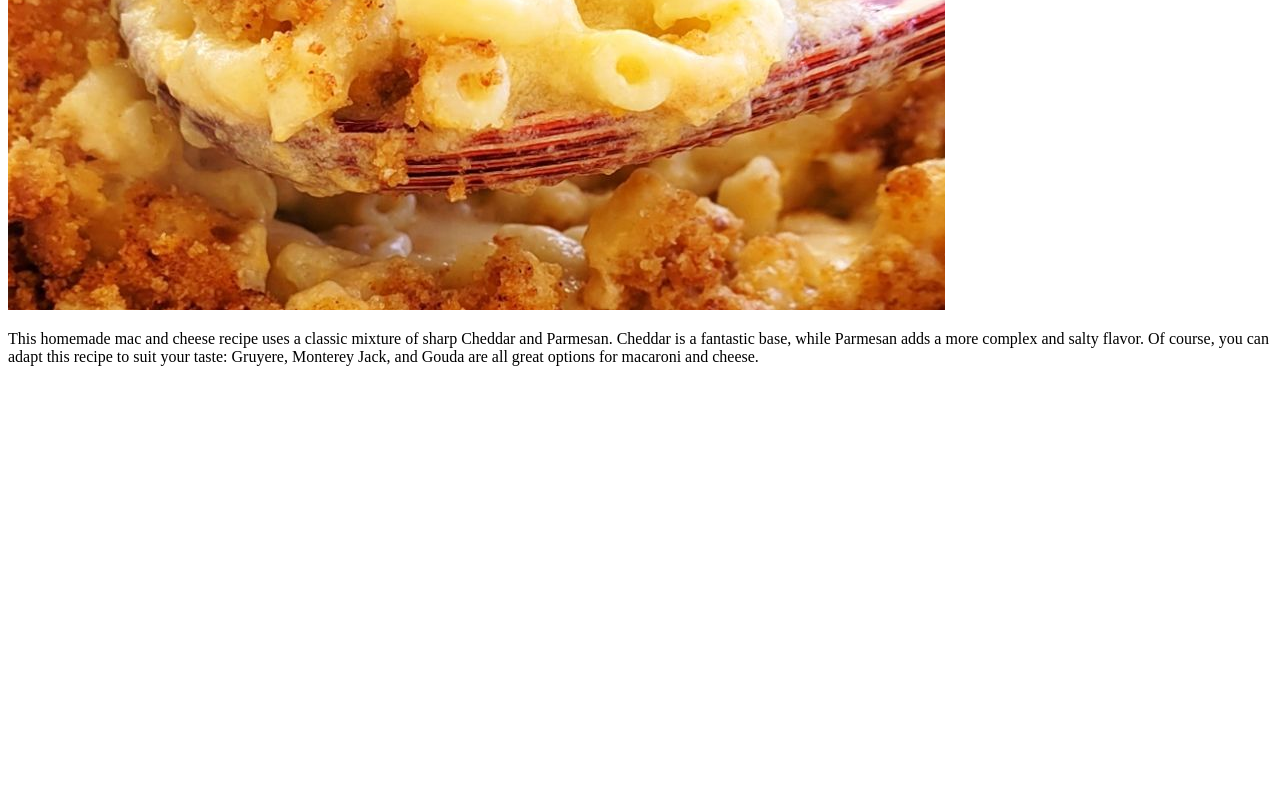
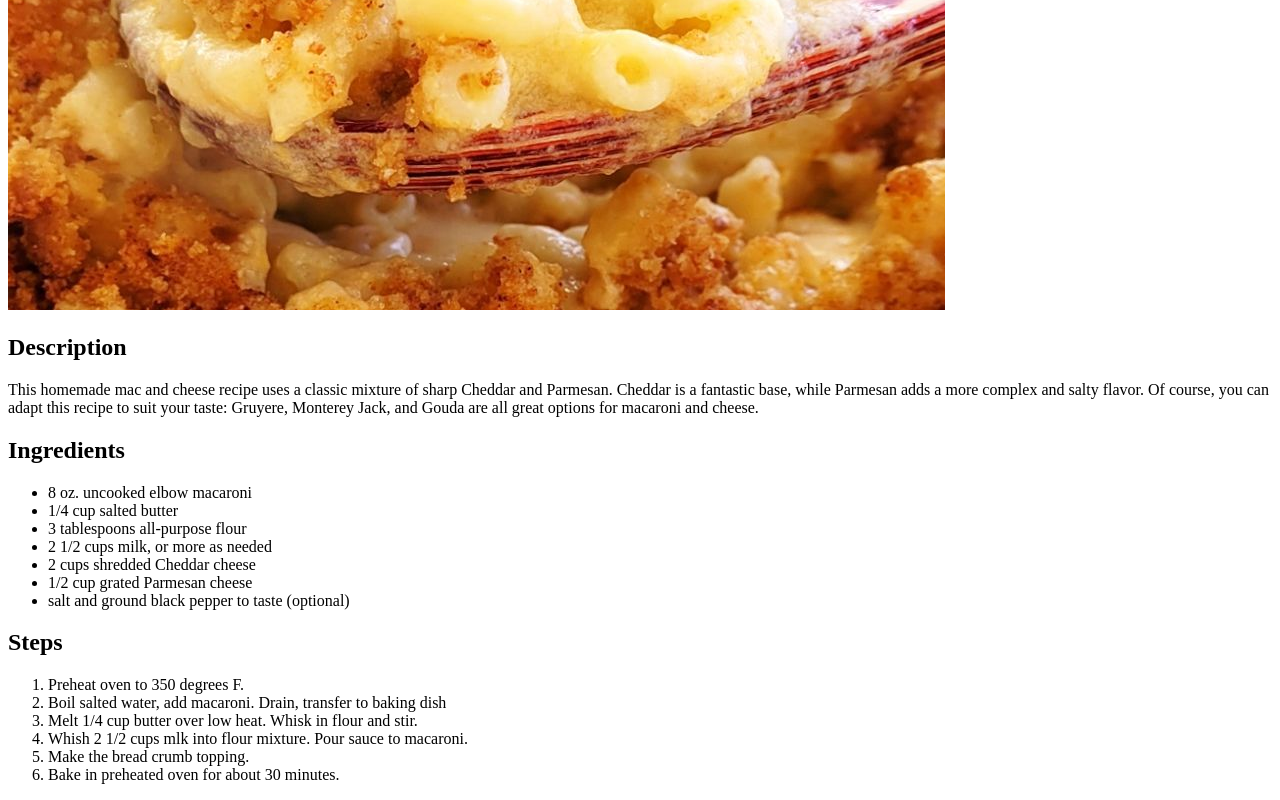
Before and after one commit to bigmuffin01/odin-recipes, a plain HTML site: page recipes/macncheese.html in a window 1280 px wide. Shown: the part 395-1195 px from the top of the page. Before the commit the page ends 800 px from the top, so only its background shows below. Drawn offline with Linux system fonts and the light colour scheme.

Commit message:
Finished iteration 3

```diff
--- a/recipes/macncheese.html
+++ b/recipes/macncheese.html
@@ -1,10 +1,13 @@
 <!DOCTYPE html>
 <html>
-    <head></head>
+    <head>
+        <title>Macaroni and Cheese</title>
+    </head>
 
     <body>
         <h1>Macaroni and Cheese</h1>
         <img src="./macncheese.jpg" alt="Macaroni and Cheese">
+        <h2>Description</h2>
         <p>
             This homemade mac and cheese recipe uses a classic mixture
              of sharp Cheddar and Parmesan. Cheddar is a fantastic base,
@@ -13,5 +16,24 @@
              Gruyere, Monterey Jack, and Gouda are all great options for
              macaroni and cheese.
         </p>
+        <h2>Ingredients</h2>
+        <ul>
+            <li>8 oz. uncooked elbow macaroni</li>
+            <li>1/4 cup salted butter</li>
+            <li>3 tablespoons all-purpose flour</li>
+            <li>2 1/2 cups milk, or more as needed</li>
+            <li>2 cups shredded Cheddar cheese</li>
+            <li>1/2 cup grated Parmesan cheese</li>
+            <li>salt and ground black pepper to taste (optional)</li>
+        </ul>
+        <h2>Steps</h2>
+        <ol>
+            <li>Preheat oven to 350 degrees F.</li>
+            <li>Boil salted water, add macaroni. Drain, transfer to baking dish</li>
+            <li>Melt 1/4 cup butter over low heat. Whisk in flour and stir.</li>
+            <li>Whish 2 1/2 cups mlk into flour mixture. Pour sauce to macaroni.</li>
+            <li>Make the bread crumb topping.</li>
+            <li>Bake in preheated oven for about 30 minutes.</li>
+        </ol>
     </body>
 </html>
```
